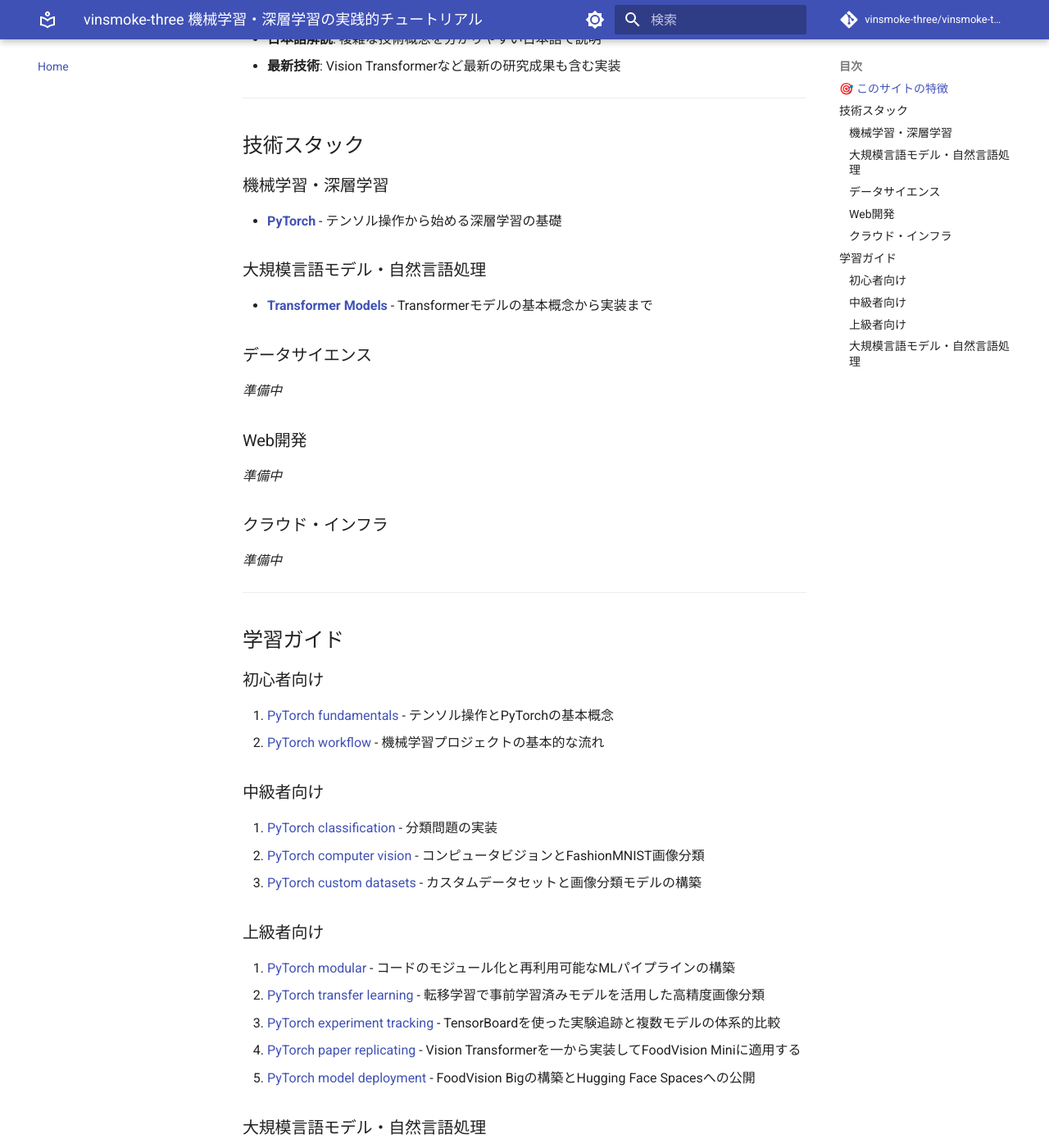
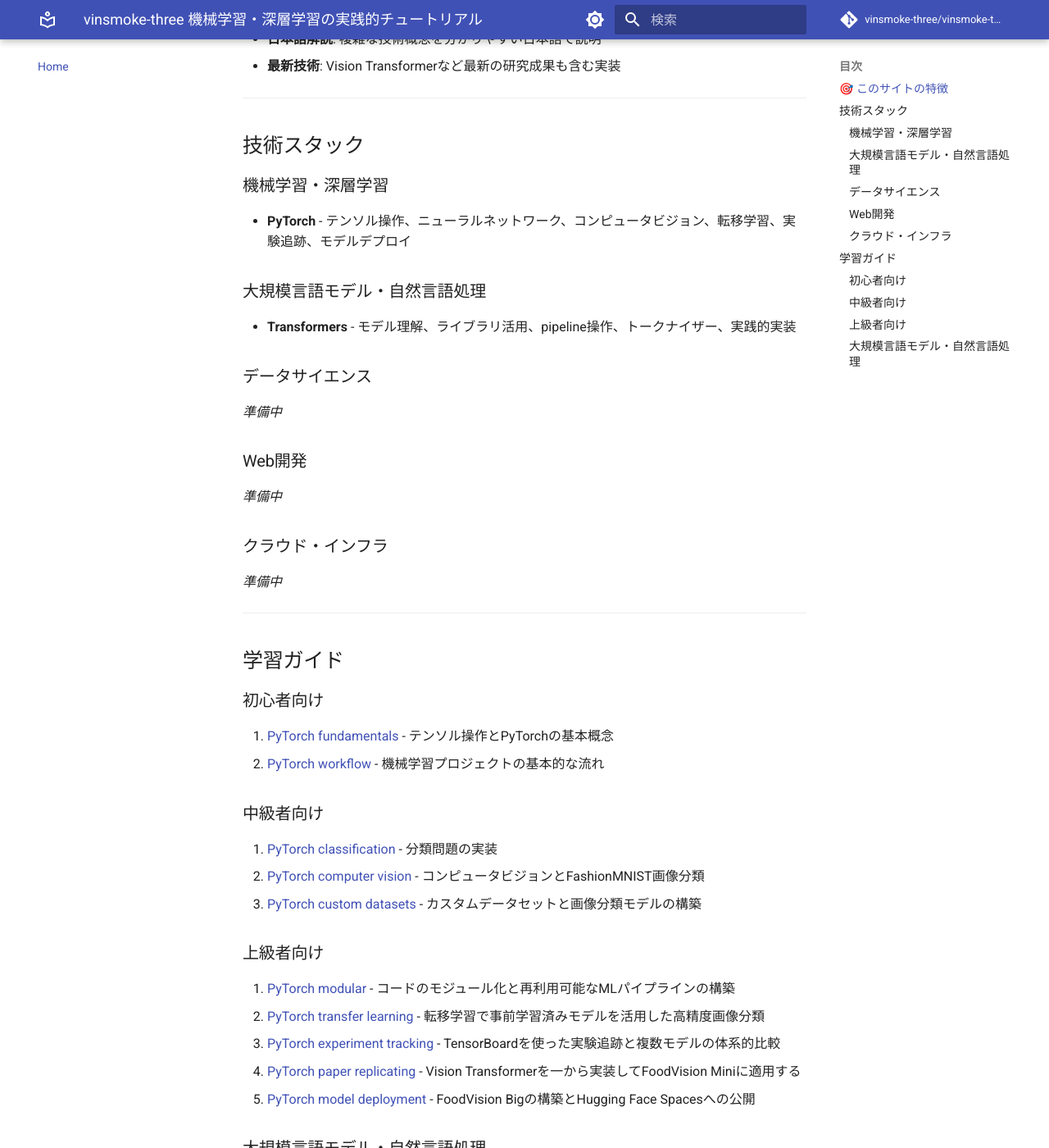
Before and after one commit to vinsmoke-three/vinsmoke-three-docs, an MkDocs documentation site: the page built from docs/index.md, in a window 1280 px wide and 1400 px high, scrolled down 444 px. Shown: the whole window at 82% size. Built offline with MkDocs 1.6.1 and Material for MkDocs 9.7.7, drawn with Linux system fonts in a browser that asks for light colours; comment, search, counter and statistics services are not loaded; some of the changed text lies outside the part shown.

Commit message:
update index file

```diff
--- a/docs/index.md
+++ b/docs/index.md
@@ -21,10 +21,10 @@
 ## 技術スタック
 
 ### 機械学習・深層学習
-- **[PyTorch](PyTorch/01_pytorch_fundamentals.md)** - テンソル操作から始める深層学習の基礎
+- **PyTorch** - テンソル操作、ニューラルネットワーク、コンピュータビジョン、転移学習、実験追跡、モデルデプロイ
 
 ### 大規模言語モデル・自然言語処理
-- **[Transformer Models](LLM/01_transformer_models.md)** - Transformerモデルの基本概念から実装まで
+- **Transformers** - モデル理解、ライブラリ活用、pipeline操作、トークナイザー、実践的実装
 
 ### データサイエンス
 *準備中*
@@ -57,5 +57,6 @@
 
 ### 大規模言語モデル・自然言語処理
 1. [Transformer Models](LLM/01_transformer_models.md) - Transformerモデルの基本概念、NLPとLLMの違い、実装の基礎
+2. [Using Transformers](LLM/02_using_transformers.md) - Hugging Face Transformersライブラリの実践的な使い方、pipelineの仕組み、モデルとトークナイザーの操作
 
 ---
```
